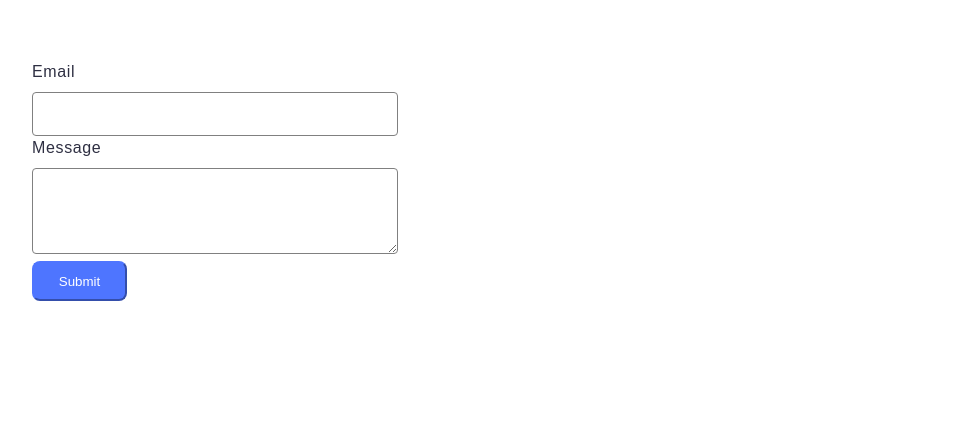
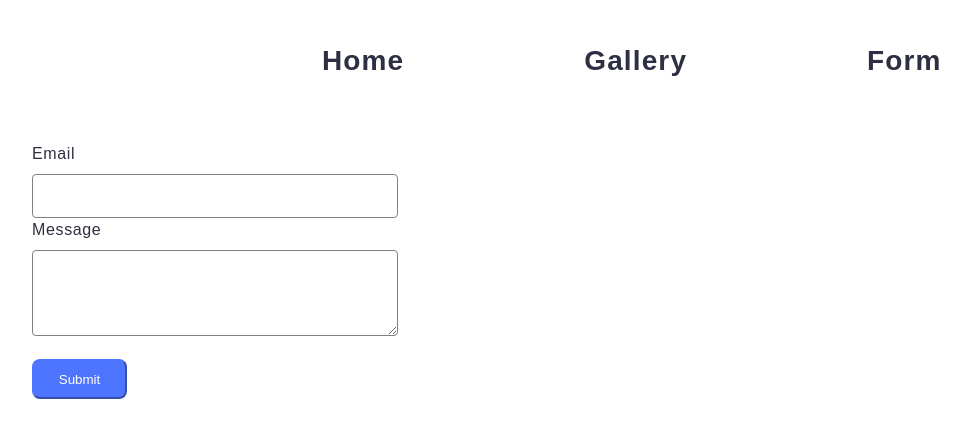
Before and after one commit to Vitalii-Hribonkin/goit-js-hw-09, a website built with Vite: page src/2-form.html in a window 1280 px wide. Shown: the whole page, without its empty margins (124-1094 px from the left). Built offline with nearby package versions, Linux system fonts and the light colour scheme.

Commit message:
goit-js-hw-09

```diff
--- a/src/2-form.html
+++ b/src/2-form.html
@@ -7,6 +7,18 @@
     <title>Form</title>
     <link rel="stylesheet" href="./css/2-form.css" />
   </head>
+
+  <header>
+    <ul class="ul-list">
+      <li><a href="./index.html" class="a-li-form">Home</a></li>
+      <li class="li-list">
+        <a href="./1-gallery.html" class="a-li-form">Gallery</a>
+      </li>
+      <li class="li-list">
+        <a href="./2-form.html" class="a-li-form">Form</a>
+      </li>
+    </ul>
+  </header>
 
   <body>
     <form class="form">
--- a/src/css/1-gallery.css
+++ b/src/css/1-gallery.css
@@ -7,6 +7,34 @@ body {
 ul {
     list-style-type: none;
 }
+
+ul {
+    display: flex;
+    gap: 180px;
+    padding-top: 24px;
+    margin-left: 250px;
+}
+
+.a-li-form {
+    font-family: "Montserrat", sans-serif;
+    font-weight: 600;
+    font-size: 28px;
+    line-height: 150%;
+    letter-spacing: 0.04em;
+    color: #2e2f42;
+    text-decoration: none;
+}
+
+.a-li-form:hover {
+    color: #4e75ff;
+    transition: 350ms;
+}
+
+.li-list:active {
+    color: #4e75ff;
+}
+
+
 
 .gallery {
     display: flex;
--- a/src/css/2-form.css
+++ b/src/css/2-form.css
@@ -2,6 +2,33 @@ body {
     max-width: 1128px;
     padding: 0 156px;
     margin: 0 auto;
+}
+
+ul {
+    list-style: none;
+    display: flex;
+    gap: 180px;
+    padding-top: 24px;
+    margin-left: 250px;
+}
+
+.a-li-form {
+    font-family: "Montserrat", sans-serif;
+    font-weight: 600;
+    font-size: 28px;
+    line-height: 150%;
+    letter-spacing: 0.04em;
+    color: #2e2f42;
+    text-decoration: none;
+}
+
+.a-li-form:hover {
+    color: #4e75ff;
+    transition: 350ms;
+}
+
+.li-list:active {
+    color: #4e75ff;
 }
 
 .form {
@@ -85,12 +112,15 @@ border: 1px solid #000;
         color: #fff;
         background-color:#4e75ff;
         border-color: #4e75ff;
+        margin-top: 16px;
 }
 
 .btn-form:hover{
     background-color: #6c8cff;
+    border-color: #4e75ff;
 }
 
 .btn-form:active {
     background-color: #6c8cff;
+    border-color: #4e75ff;
 }
```
Also changed, not shown: src/1-gallery.html (+11 -1 lines).
